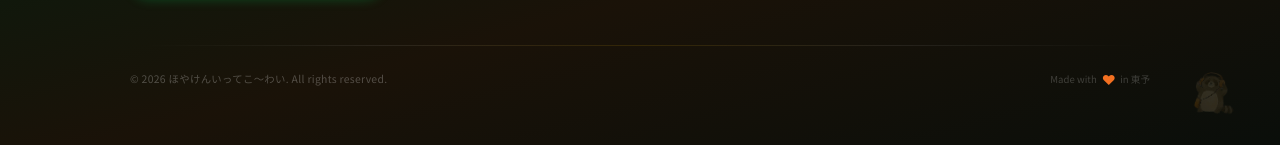
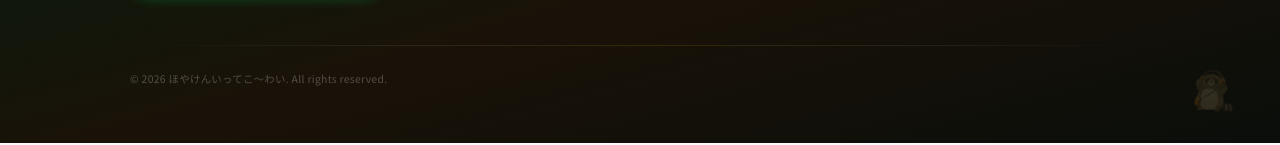
Before and after one commit to lamarn2317-wq/hoyaken-ittekouwai, a website: page index.html in a window 1280 px wide. Shown: the part 7487-7632 px from the top of the page. Drawn offline with Linux system fonts and the light colour scheme; no server answers.

Commit message:
フッターから「Made with ♥ in 東予」を削除
Co-Authored-By: Claude Opus 4.6 <noreply@anthropic.com>

```diff
--- a/index.html
+++ b/index.html
@@ -1640,23 +1640,6 @@ button { font-family: inherit; cursor: pointer; }
   color: rgba(255,255,255,0.25);
   letter-spacing: 0.03em;
 }
-.footer-made {
-  font-size: 0.6rem;
-  color: rgba(255,255,255,0.2);
-  display: flex;
-  align-items: center;
-  gap: 6px;
-}
-.footer-made .heart {
-  color: #F37021;
-  font-size: 0.7rem;
-  animation: heart-beat 1.5s ease-in-out infinite;
-}
-@keyframes heart-beat {
-  0%, 100% { transform: scale(1); }
-  50% { transform: scale(1.25); }
-}
-
 /* Tanuki wave animation in footer */
 .footer-tanuki {
   width: 60px;
@@ -1964,7 +1947,6 @@ button { font-family: inherit; cursor: pointer; }
     <!-- Bottom -->
     <div class="footer-bottom">
       <span class="footer-copy">&copy; 2026 ほやけんいってこ〜わい. All rights reserved.</span>
-      <span class="footer-made">Made with <span class="heart">&hearts;</span> in 東予</span>
     </div>
   </div>
 </footer>
```
Also changed, not shown: lessons.html (+0 -17 lines).
